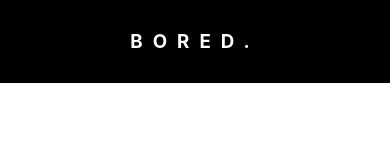
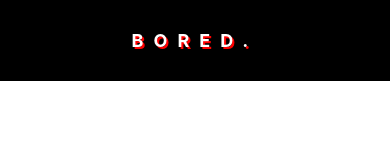
Before and after one commit to palakgupta2712/bored-games, a React (Vite) app: page / in a window 390 px wide. Shown: the top 160 px of the page. Built offline with nearby package versions, Linux system fonts and the light colour scheme.

Commit message:
Navbar: Responsive logo

```diff
--- a/src/components/Navbar/Navbar.module.css
+++ b/src/components/Navbar/Navbar.module.css
@@ -11,4 +11,12 @@
   letter-spacing: 10px;
   text-align: center;
   flex-grow: 1;
+  text-shadow: 2px 2px red;
+  font-size: 30px;
 }
+
+@media screen and (max-width: 480px) {
+  .logo {
+    font-size: 18px;
+  }
+}
```
